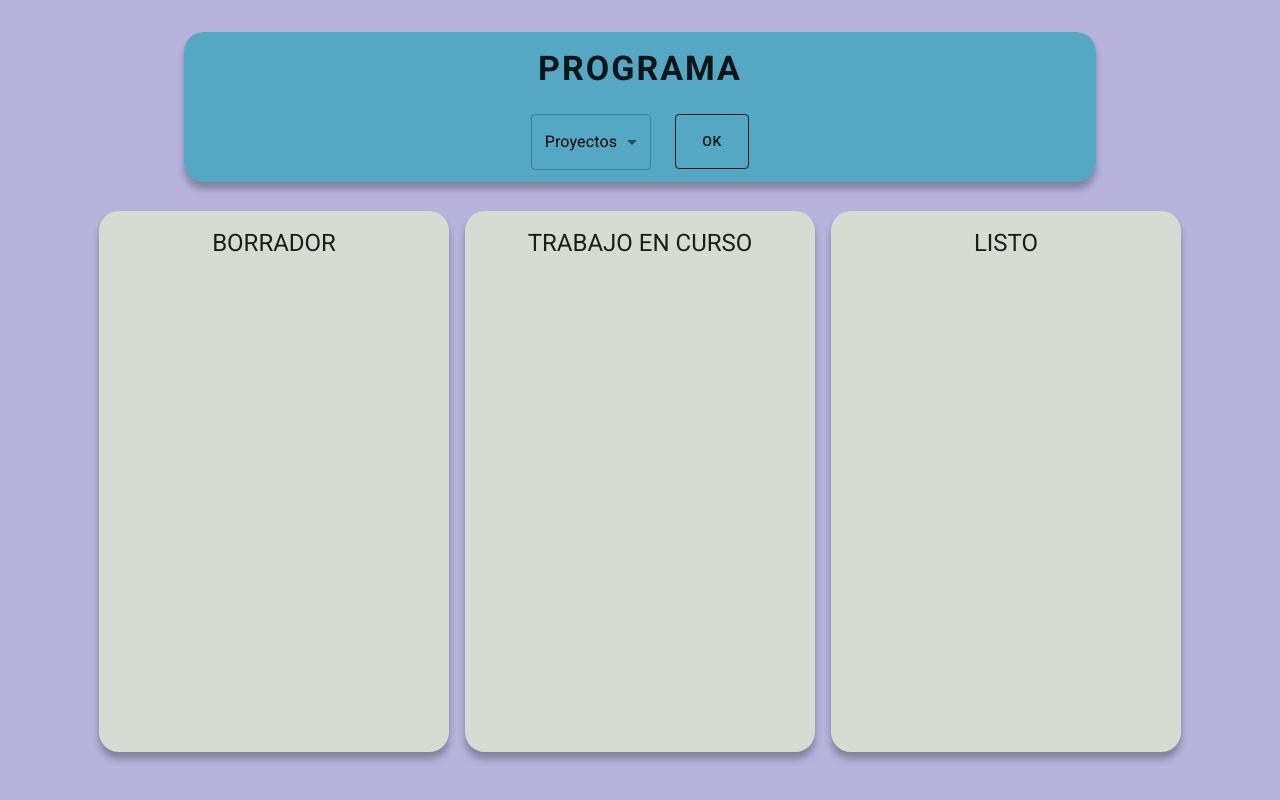
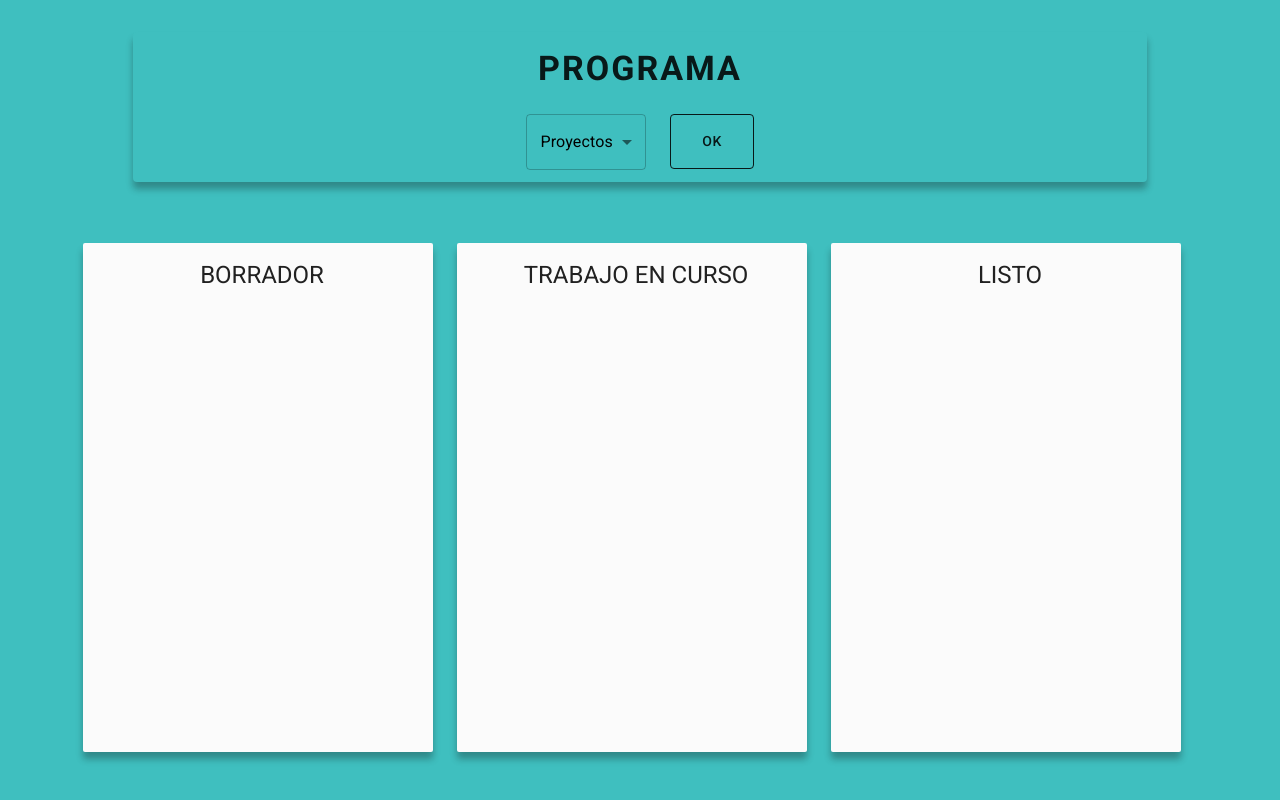
Before and after one commit to CJ-arg/mern-challenge, a React (Vite) app: page / in a window 1280 px wide. Built offline with nearby package versions, Linux system fonts and the light colour scheme.

Commit message:
task title & cards

```diff
--- a/src/components/TaskCard.tsx
+++ b/src/components/TaskCard.tsx
@@ -20,17 +20,20 @@ function TaskCard({ title }) {
     <Grid
       item
       className="box-shadow"
-      xs={4}
+      xs={10}
+      sm={8}
+      md={6}
+      lg={3}
       sx={{
         maxHeight: { sm: 580 },
-        maxWidth: { sm: 350 },
-        backgroundColor: "#D8DBD1",
+        minWidth: { sm: 350 },
+        backgroundColor: "#FBFBFB",
         padding: 1,
-        borderRadius: 5,
+        borderRadius: 0.5,
         textAlign: "center",
       }}
     >
-      <Typography variant="h5" sx={{ mb: 2, mt: 1 }}>
+      <Typography variant="h5" sx={{ mb: 2, mt: 0 }}>
         {title}
       </Typography>
       <Grid container justifyContent="center" gap={3} sx={{ mb: 1 }}>
--- a/src/components/TasksList.tsx
+++ b/src/components/TasksList.tsx
@@ -14,12 +14,11 @@ export const TasksList = () => {
   return (
     <Grid
       container
-      xs={11}
-      gap={2}
+      spacing={2}
+      gap={3}
       direction="row"
-      alignItems="flex-satrt"
       justifyContent="center"
-      sx={{ minHeight: "70vh", padding: 2 }}
+      sx={{ minHeight: "60vh", padding: 2 }}
     >
       <TaskCard title="BORRADOR" />
       <TaskCard title="TRABAJO EN CURSO" />
--- a/src/components/Title.tsx
+++ b/src/components/Title.tsx
@@ -20,12 +20,12 @@ export const Title = () => {
     <Grid
       item
       className="box-shadow"
-      xs={9}
+      xs={10}
       sx={{
         height: { sm: 150 },
-        backgroundColor: "#54A8C3",
+        backgroundColor: "primary.main",
         padding: 1,
-        borderRadius: 5,
+        borderRadius: 1,
         textAlign: "center",
       }}
     >
@@ -42,7 +42,6 @@ export const Title = () => {
               Proyectos
             </InputLabel>
             <Select
-              sx={{ color: "black" }}
               labelId="demo-simple-select-label"
               id="demo-simple-select"
               value={age}
@@ -61,7 +60,7 @@ export const Title = () => {
             variant="outlined"
             color="inherit"
             fullWidth
-            sx={{ mt: 0, minWidth: 50, minHeight: 55 }}
+            sx={{ mt: 0, minWidth: 50, borderRadius: 1, minHeight: 55 }}
           >
             OK
           </Button>
--- a/src/theme/theme.tsx
+++ b/src/theme/theme.tsx
@@ -5,10 +5,10 @@ import { red } from "@mui/material/colors";
 const theme = createTheme({
   palette: {
     primary: {
-      main: "#B8B3DD",
+      main: "#3FBFBF",
     },
     secondary: {
-      main: "#54A8C3",
+      main: "#CCC8E2",
     },
     error: {
       main: red.A400,
```
